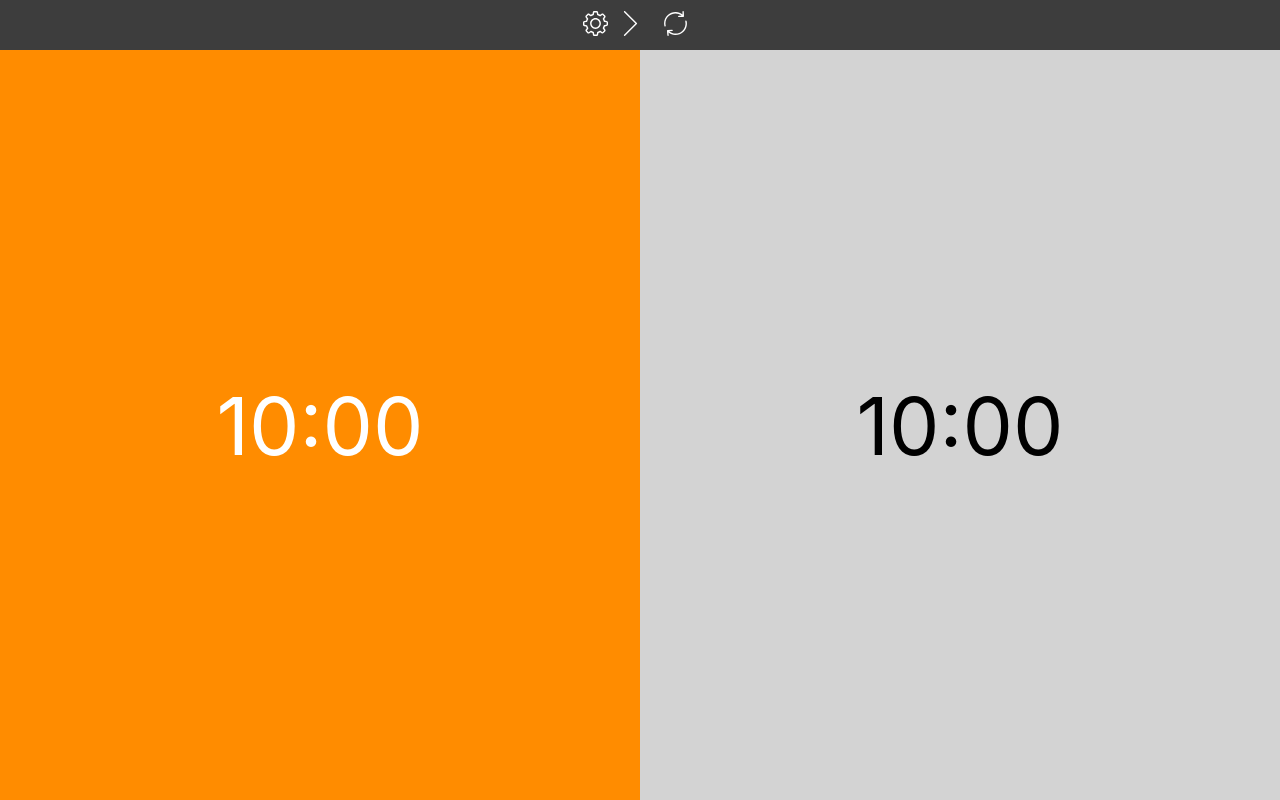
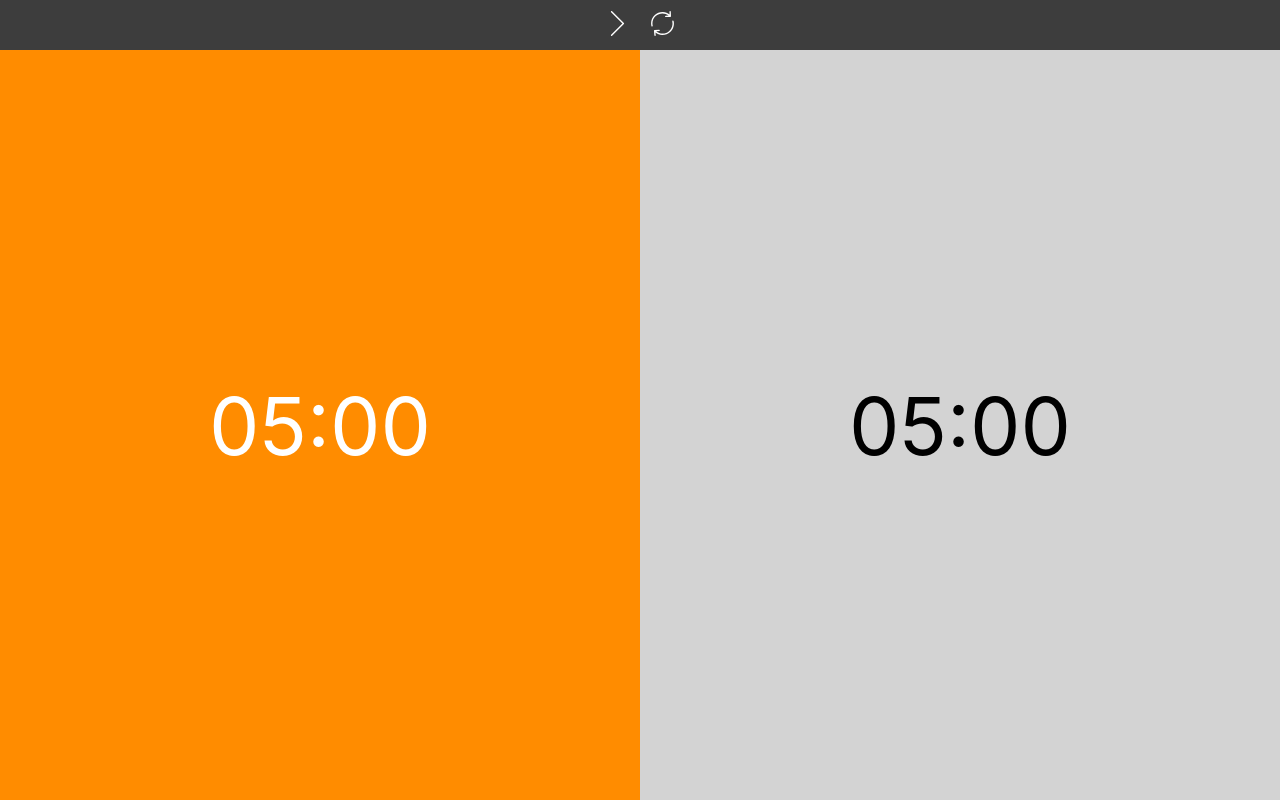
Before and after one commit to sousatg-old/react-game-clock, a React (Create React App) app: page /#/ in a window 1280 px wide. Built offline with nearby package versions, Linux system fonts and the light colour scheme.

Commit message:
Change AppContext to SettingsContext

```diff
--- a/package.json
+++ b/package.json
@@ -4,7 +4,9 @@
   "private": true,
   "homepage": "https://sousatg.github.io/react-game-clock",
   "dependencies": {
+    "@material-ui/core": "^4.3.2",
     "@types/jest": "24.0.15",
+    "@types/material-ui": "^0.21.7",
     "@types/node": "12.6.8",
     "@types/react": "16.8.23",
     "@types/react-dom": "16.8.4",
--- a/src/components/Options/Options.tsx
+++ b/src/components/Options/Options.tsx
@@ -17,9 +17,9 @@ interface OptionsProps {
 const Options: FC<OptionsProps> = ({pause, handlePlayClick, handleResetClick}: OptionsProps) => {
  return (
     <div className="options">
-        <Link to="/settings">
+        {/* <Link to="/settings">
             <Settings width="25" fill="white" />
-        </Link>
+        </Link> */}
         <button className="btn" onClick={handlePlayClick}>
             {pause ? <Play width="25" fill="white" /> : <Pause width="25" fill="white" /> }
         </button>
--- a/src/context/AppContext.tsx
+++ /dev/null
@@ -1,43 +0,0 @@
-import React, { ReactNode, createContext, useReducer, useContext } from 'react';
-
-type Action = {type: string};
-type State = {time: number};
-type Dispatch = (action: Action) => void;
-type AppProviderProps = {children: ReactNode};
-
-const initialState: State = {
-    time: 600
-}
-
-function appReducer(state: State, action: Action): State {
-    return state;
-}
-
-const AppStateContext = createContext<State>(initialState);
-const AppDispatchContext = createContext<Dispatch|undefined>(undefined);
-
-function AppProvider({children}: AppProviderProps) {
-    const [state, dispatch] = useReducer(appReducer, initialState);
-
-    return (
-        <AppStateContext.Provider value={state}>
-            <AppDispatchContext.Provider value={dispatch}>
-                {children}
-            </AppDispatchContext.Provider>
-        </AppStateContext.Provider>
-    );
-}
-
-function useAppState(): State {
-    const context = useContext(AppStateContext);
-
-    return context;
-}
-
-function useAppDispatch(): Dispatch|undefined {
-    const context = useContext(AppDispatchContext);
-
-    return context;
-}
-
-export {AppProvider, useAppState, useAppDispatch};
--- /dev/null
+++ b/src/context/SettingsContext.tsx
@@ -0,0 +1,43 @@
+import React, { ReactNode, createContext, useReducer, useContext } from 'react';
+
+type Action = {type: string};
+type State = {time: number};
+type Dispatch = (action: Action) => void;
+type SettingsProviderProps = {children: ReactNode};
+
+const initialState: State = {
+    time: 300
+}
+
+function settingsReducer(state: State, action: Action): State {
+    return state;
+}
+
+const SettingsStateContext = createContext<State>(initialState);
+const SettingsDispatchContext = createContext<Dispatch|undefined>(undefined);
+
+function SettingsProvider({children}: SettingsProviderProps) {
+    const [state, dispatch] = useReducer(settingsReducer, initialState);
+
+    return (
+        <SettingsStateContext.Provider value={state}>
+            <SettingsDispatchContext.Provider value={dispatch}>
+                {children}
+            </SettingsDispatchContext.Provider>
+        </SettingsStateContext.Provider>
+    );
+}
+
+function useSettingsState(): State {
+    const context = useContext(SettingsStateContext);
+
+    return context;
+}
+
+function useSettingsDispatch(): Dispatch|undefined {
+    const context = useContext(SettingsDispatchContext);
+
+    return context;
+}
+
+export {SettingsProvider, useSettingsState, useSettingsDispatch};
--- a/src/pages/Clock/Clock.tsx
+++ b/src/pages/Clock/Clock.tsx
@@ -1,6 +1,6 @@
 import React, { FC, useState, useEffect } from 'react';
 
-import { useAppState } from '../../context/AppContext';
+import { useSettingsState } from '../../context/SettingsContext';
 import Timer from '../../components/Timer/Timer';
 import Options from '../../components/Options/Options';
 
@@ -9,7 +9,7 @@ import './Clock.css';
 
 
 const Home: FC = () => {
-    const {time} = useAppState();
+    const {time} = useSettingsState();
 
     const initialState = {
         pause: true,
--- a/src/pages/Settings.tsx
+++ b/src/pages/Settings.tsx
@@ -1,8 +1,21 @@
 import React, {FC} from 'react';
+import { useSettingsState, useSettingsDispatch } from '../context/SettingsContext';
+import FormControl from '@material-ui/core/FormControl'
+import { InputLabel } from '@material-ui/core';
 
 const Settings: FC = () => {
+    const {time} = useSettingsState();
+    const dispatch = useSettingsDispatch();
+
     return (
-        <div>aaaaaaaaaaaaaaaaaaaaaaa</div>
+        <div>
+            <form>
+                 <FormControl>
+                    <InputLabel>Time</InputLabel>
+                    <input type="text" />
+                </FormControl>
+            </form>
+        </div>
     );
 }
 
```
Also changed, not shown: src/App.tsx (+4 -4 lines), 1 other file (tests, documents, lock files or other folders).
